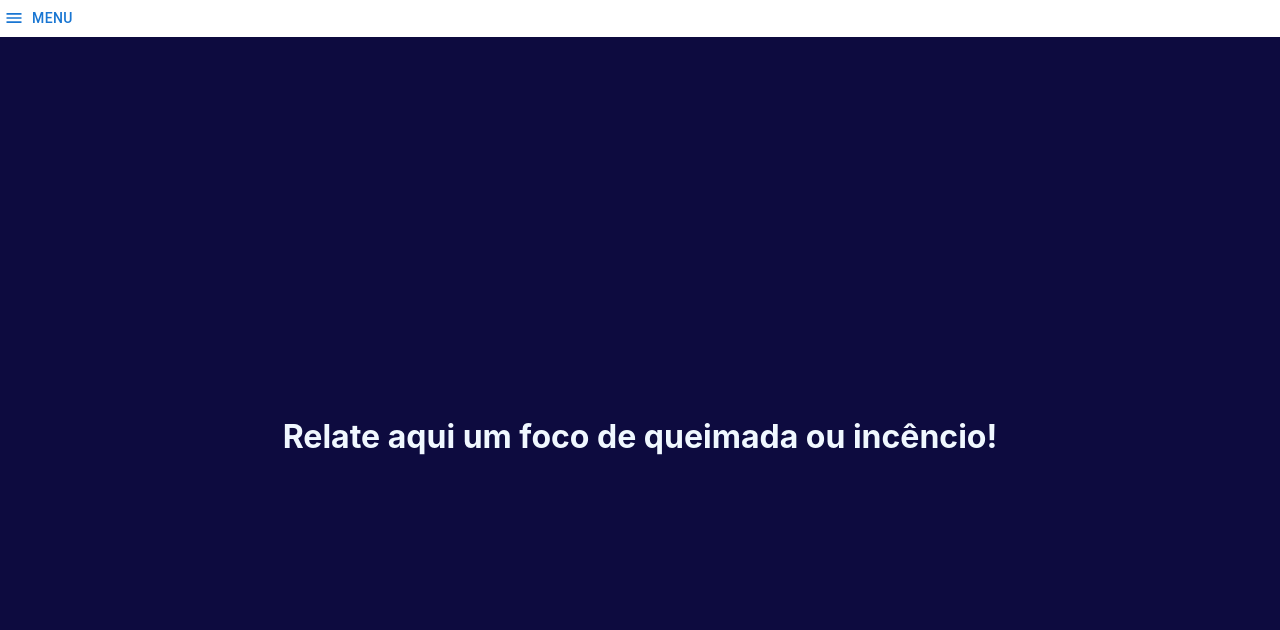
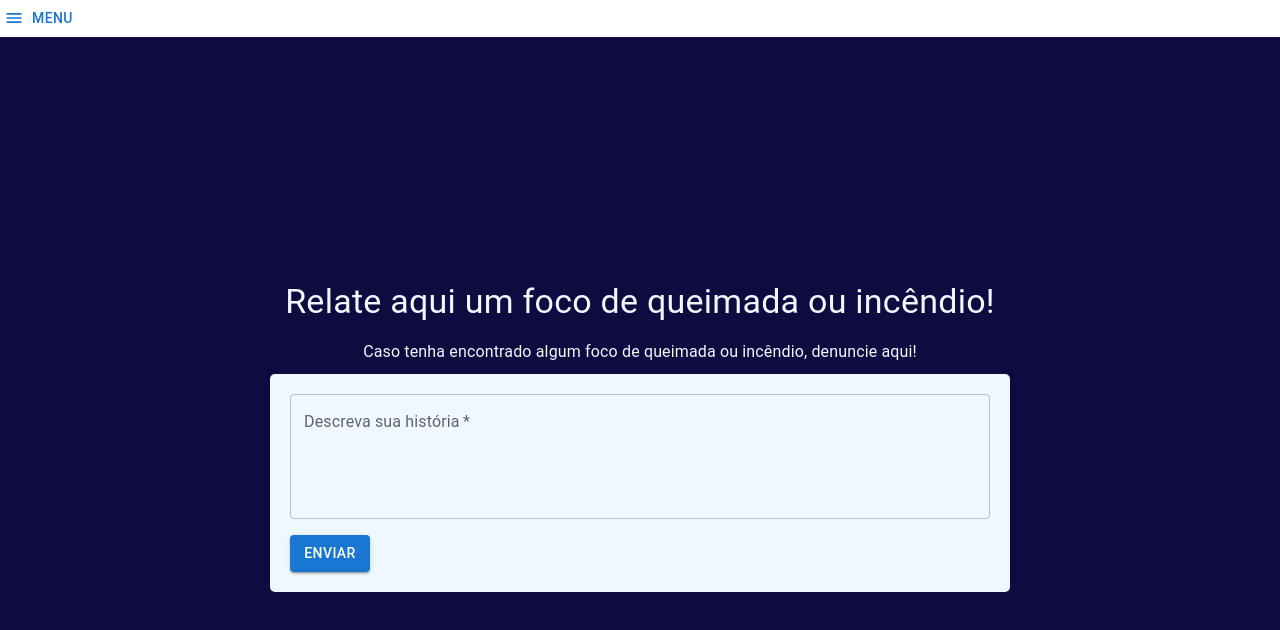
Before and after one commit to joanafalcaos/project-chama, a React (Create React App) app: page /stories/add in a window 1280 px wide. Shown: the top 630 px of the page. Built offline with nearby package versions, Linux system fonts and the light colour scheme.

Commit message:
Fazendo o post no banco de dados integrando com o back e utilizando o react loader

```diff
--- a/src/Components/AddStory.css
+++ b/src/Components/AddStory.css
@@ -7,6 +7,17 @@
     background-color: #0d0b3f;
 }
 
-h1{
+h4{
     color: aliceblue;
 }
+
+.custom-text-field{
+    width: 600px;
+}
+
+.form-box{
+    background-color: aliceblue;
+    padding: 20px;
+    border-radius: 5px;
+    box-shadow: #0000;
+}
--- a/src/Components/AddStory.js
+++ b/src/Components/AddStory.js
@@ -1,11 +1,80 @@
-import React from 'react';
+import React, { useState } from 'react';
+import { TextField, Button, Typography, Container, CircularProgress } from '@mui/material';
 import './AddStory.css';
 
 const AddStory = () => {
+  const [story, setStory] = useState('');
+  const [loading, setLoading] = useState(false);
+  const [error, setError] = useState('');
+
+  const handleSubmit = async (event) => {
+    event.preventDefault();
+    setLoading(true);
+
+    try {
+      const response = await fetch('http://localhost:8080/stories/addStorie', {
+        method: 'POST',
+        headers: {
+          'Content-Type': 'application/json',
+        },
+        body: JSON.stringify({ description: story }),
+      });
+
+      if (!response.ok) {
+        throw new Error('Erro ao enviar a história');
+      }
+
+      const data = await response.json();
+      console.log('História enviada com sucesso:', data);
+      setStory('');
+      setError('');
+    } catch (error) {
+      console.error('Erro:', error);
+      setError(error.message);
+    } finally {
+      setLoading(false);
+    }
+  };
+
   return (
-    <div className="add-story-container">
-      <h1>Relate aqui um foco de queimada ou incêncio!</h1>
-    </div>
+    <Container maxWidth="false" disableGutters className="add-story-container">
+      <Typography variant="h4" gutterBottom>
+        Relate aqui um foco de queimada ou incêndio!
+      </Typography>
+      <Typography
+        variant="body1"
+        gutterBottom
+        sx={{ color: 'aliceblue', padding: '5px' }}
+      >
+        Caso tenha encontrado algum foco de queimada ou incêndio, denuncie aqui!
+      </Typography>
+      <div className="form-box">
+        <form onSubmit={handleSubmit} style={{ display: 'flex', flexDirection: 'column' }}>
+          <TextField
+            style={{ width: '700px' }}
+            id="storyInput"
+            label="Descreva sua história"
+            multiline
+            rows={4}
+            value={story}
+            onChange={(e) => setStory(e.target.value)}
+            required
+            variant="outlined"
+            placeholder="Digite aqui sua descrição..."
+          />
+          <Button
+            type="submit"
+            variant="contained"
+            color="primary"
+            style={{ marginTop: '16px', width: '80px' }}
+            disabled={loading}
+          >
+            {loading ? <CircularProgress size={24} /> : 'Enviar'}
+          </Button>
+        </form>
+        {error && <Typography color="error">{error}</Typography>}
+      </div>
+    </Container>
   );
 };
 
```
